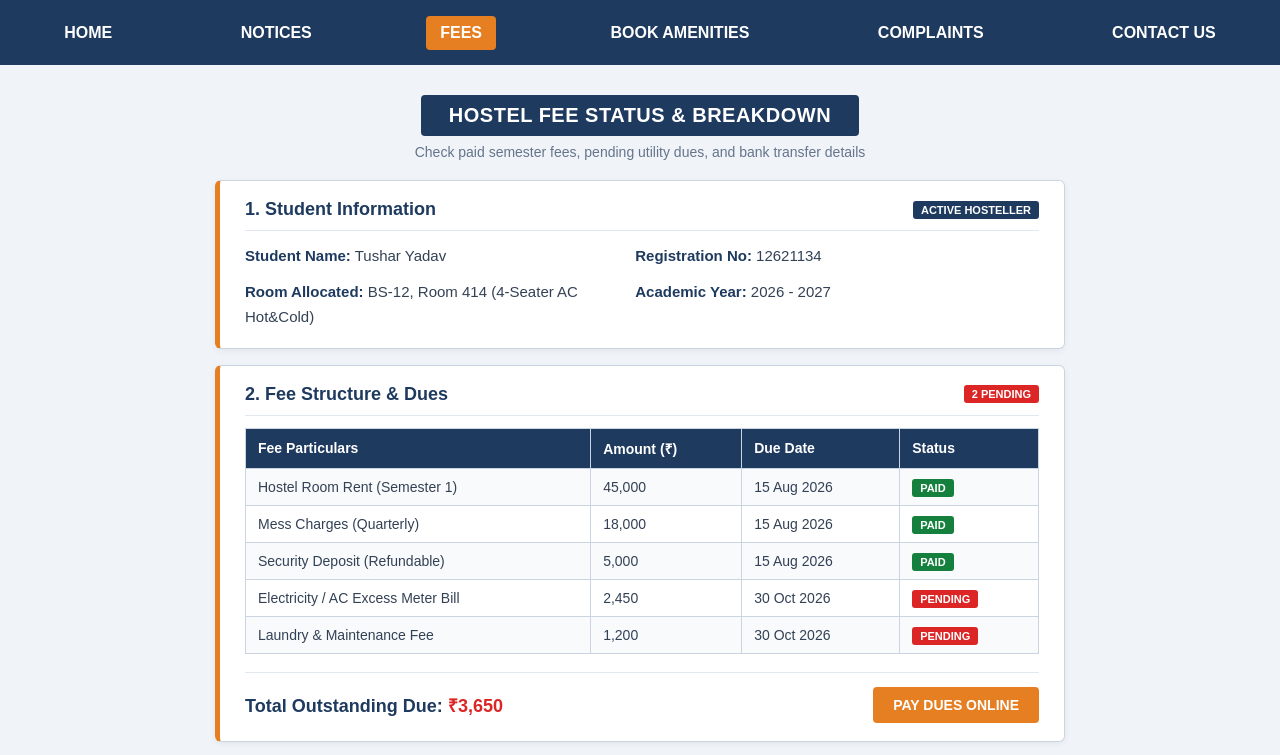
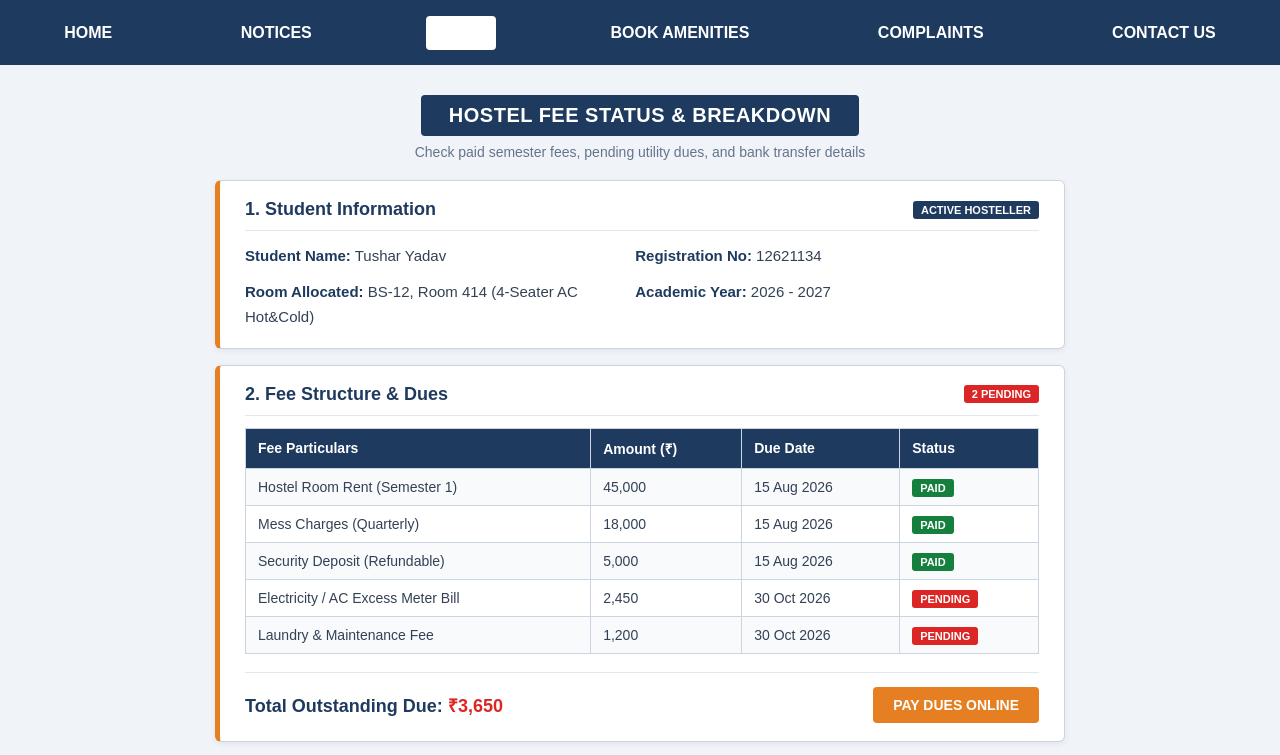
Before and after one commit to talinnarula/Project-Html, a plain HTML site: page fees.html in a window 1280 px wide. Shown: the top 755 px of the page. Drawn offline with Linux system fonts and the light colour scheme.

Commit message:
Update fees.css

```diff
--- a/fees.css
+++ b/fees.css
@@ -4,14 +4,14 @@
     box-sizing: border-box;
 }
 
-/* Exact Same Light Background as Notices Page */
+
 body {
     background-color: #f0f4f8;
     color: #1e293b;
     font-family: Arial, sans-serif;
 }
 
-/* Navbar - Classic Navy Blue */
+
 #navbar {
     background-color: #1e3a5f;
     height: 65px;
@@ -31,11 +31,11 @@ body {
 
 .n1:hover,
 .n1.active {
-    background-color: #e67e22;
+    background-color: #ffffff;
     color: #ffffff;
 }
 
-/* Title & Subtitle Section */
+
 #title-section {
     text-align: center;
     margin: 30px auto 20px auto;
@@ -58,7 +58,7 @@ body {
     color: #64748b;
 }
 
-/* White Cards (Exact Same Style as Notice Cards) */
+
 .fee-card {
     background-color: #ffffff;
     border: 1px solid #cbd5e1;
@@ -76,7 +76,7 @@ body {
     border-left: 5px solid #e67e22;
 }
 
-/* Card Header Row */
+
 .card-top {
     display: flex;
     justify-content: space-between;
@@ -97,7 +97,7 @@ body {
     margin-bottom: 12px;
 }
 
-/* Clean 2-Column Text Layout on White Card */
+
 .details-row {
     display: flex;
     flex-wrap: wrap;
@@ -115,7 +115,7 @@ body {
     color: #1e3a5f;
 }
 
-/* Small Badges (Same as Notices Page) */
+
 .tag {
     font-size: 11px;
     color: #ffffff;
@@ -136,7 +136,7 @@ body {
     background-color: #dc2626;
 }
 
-/* Table Styling */
+
 #fee-table {
     width: 100%;
     border-collapse: collapse;
@@ -165,7 +165,7 @@ body {
     background-color: #f8fafc;
 }
 
-/* Status Badges */
+
 .status {
     padding: 3px 8px;
     border-radius: 3px;
@@ -183,7 +183,7 @@ body {
     color: #ffffff;
 }
 
-/* Clean Payment Summary Footer inside White Card */
+
 #payment-summary {
     display: flex;
     justify-content: space-between;
@@ -218,7 +218,7 @@ body {
     background-color: #1e3a5f;
 }
 
-/* Bottom Note Bar (Same as Notices Page) */
+
 #accounts-note {
     background-color: #fff3cd;
     color: #856404;
@@ -235,7 +235,7 @@ body {
     gap: 10px;
 }
 
-/* Matching Footer */
+
 footer {
     background-color: #1e3a5f;
     text-align: center;
```
